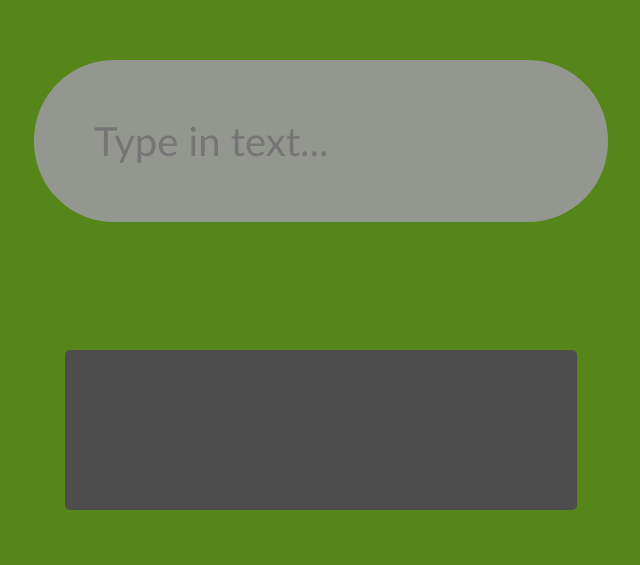
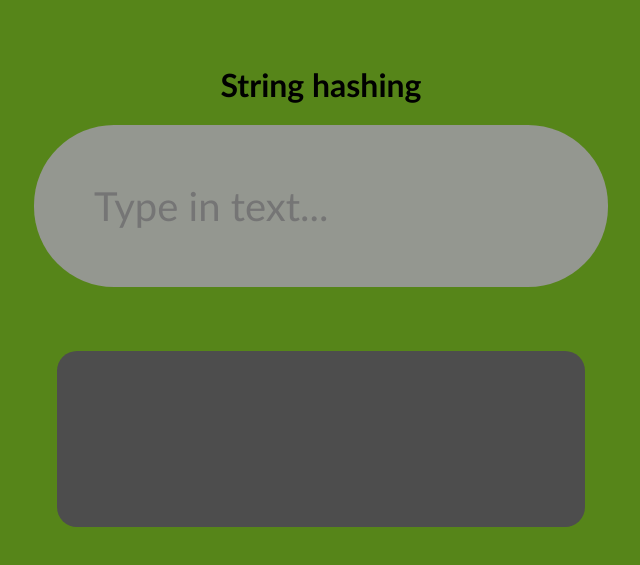
Before and after one commit to jakovg1/hash-of-text, an Angular app: page / in a window 1280 px wide. Shown: the part 115-680 px from the top of the page, without its empty margins (319-959 px from the left). Built offline with nearby package versions, Linux system fonts and the light colour scheme.

Commit message:
Add scss variables

```diff
--- a/angular.json
+++ b/angular.json
@@ -17,6 +17,9 @@
         "build": {
           "builder": "@angular-devkit/build-angular:application",
           "options": {
+            "stylePreprocessorOptions": {
+              "includePaths": ["src"]
+            },
             "outputPath": "dist/hash-of-text",
             "index": "src/index.html",
             "browser": "src/main.ts",
--- a/src/app/app.component.html
+++ b/src/app/app.component.html
@@ -1,5 +1,5 @@
-<!-- <div class="background"> -->
 <div class="center-container">
+  <h1>String hashing</h1>
   <input
     type="text"
     class="textbox"
@@ -12,4 +12,3 @@
     <div *ngFor="let hash of listOfHashes" class="hash">{{ hash }}</div>
   </div>
 </div>
-<!-- </div> -->
--- a/src/app/app.component.scss
+++ b/src/app/app.component.scss
@@ -1,42 +1,6 @@
-* {
-  font-family: "Trebuchet MS", "Lucida Sans Unicode", "Lucida Grande",
-    "Lucida Sans", Arial, sans-serif;
-}
-
-html,
-body {
-  height: 100%;
-  margin: 0;
-}
-
-body {
-  width: 100vw;
-  height: 100vh;
-  background-color: rgb(86, 133, 25);
-  display: flex;
-  justify-content: center;
-  text-align: center;
-}
-
-.background {
-  background-color: rgb(86, 133, 25);
-  position: absolute;
-  top: 0px;
-  left: 0px;
-  width: 100%;
-  height: 100%;
-  margin: 0;
-  padding: 0;
-
-  display: flex;
-  justify-content: center;
-  text-align: center;
-  flex-direction: column;
-}
+@import "styles.scss";
 
 .center-container {
-  //   width: 70vw;
-  //   height: 70vh;
   width: 100vw;
   height: 100vh;
 
@@ -44,8 +8,6 @@ body {
   flex-direction: column;
   justify-content: center;
   align-items: center;
-
-  //   background-color: red;
 }
 
 .textbox {
@@ -71,10 +33,11 @@ input.textbox {
 .list-of-hashes {
   width: 40%;
   height: 20%;
-  margin-top: 10%;
-  border-radius: 5px;
+  margin-top: 5%;
+  border-radius: 20px;
   background-color: rgb(77, 77, 77);
-  overflow: hidden;
+  padding: 8px;
+  overflow-y: auto;
   text-align: center;
 }
 
--- a/src/styles.scss
+++ b/src/styles.scss
@@ -1,7 +1,14 @@
+@import "./variables.scss";
+
+* {
+  font-family: "Trebuchet MS", "Lucida Sans Unicode", "Lucida Grande",
+    "Lucida Sans", Arial, sans-serif;
+}
+
 body {
   width: 100vw;
   height: 100vh;
-  background-color: rgb(86, 133, 25);
+  background-color: $background;
   display: flex;
   justify-content: center;
   align-items: center;
--- /dev/null
+++ b/src/variables.scss
@@ -0,0 +1 @@
+$background: rgb(86, 133, 25);
```
